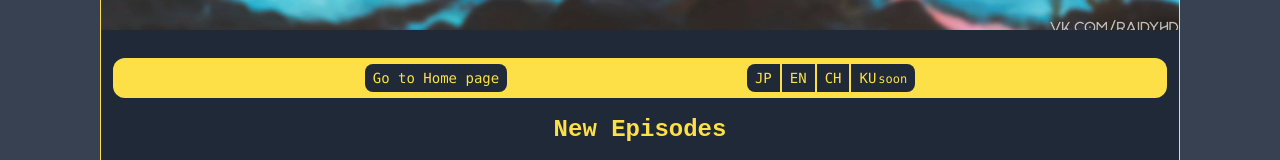
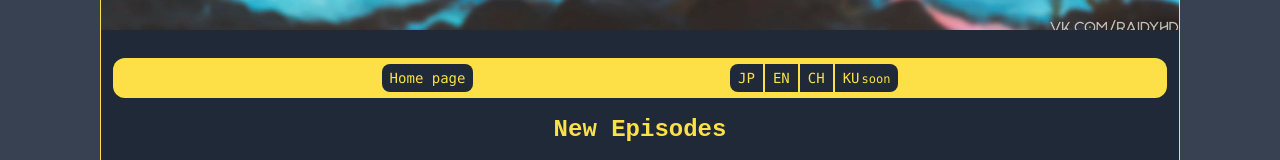
Before and after one commit to YasirTawfeq/kurdanime, a React (Create React App) app: page / in a window 1280 px wide. Shown: the part 606-766 px from the top of the page. Built offline with nearby package versions, Linux system fonts and the light colour scheme; no server answers.

Commit message:
changing main page navbar

```diff
--- a/src/Components/NewEpisode.js
+++ b/src/Components/NewEpisode.js
@@ -30,7 +30,7 @@ function NewEpisode() {
     <div className=" m-5 md:m-3 ">
       <div className=" font-mono w-full h-10 bg-yellow-300 rounded-xl mt-2 mb-3 py-1.5 ">
        <div className="flex justify-between lg:justify-evenly mx-3 ">
-        <div className=" text-sm cursor-pointer my-0 px-2 py-1 hover:bg-gray-500 rounded-lg  bg-gray-800 text-yellow-300 "><Link to="/Home" >Go to Home page</Link></div>
+        <div className=" text-sm cursor-pointer my-0 px-2 py-1 hover:bg-gray-500 rounded-lg  bg-gray-800 text-yellow-300 "><Link to="/Home" >Home page</Link></div>
         <div className="flex">
           <button className=" text-sm  cursor-pointer my-0 px-2 py-1 hover:bg-gray-500 rounded-l-lg  bg-gray-800 text-yellow-300 " onClick={()=>setType(1)} >JP</button>
           <button className=" text-sm  cursor-pointer mx-0.5 px-2 py-1 hover:bg-gray-500   bg-gray-800 text-yellow-300 " onClick={()=>setType(2)} >EN</button>
```
